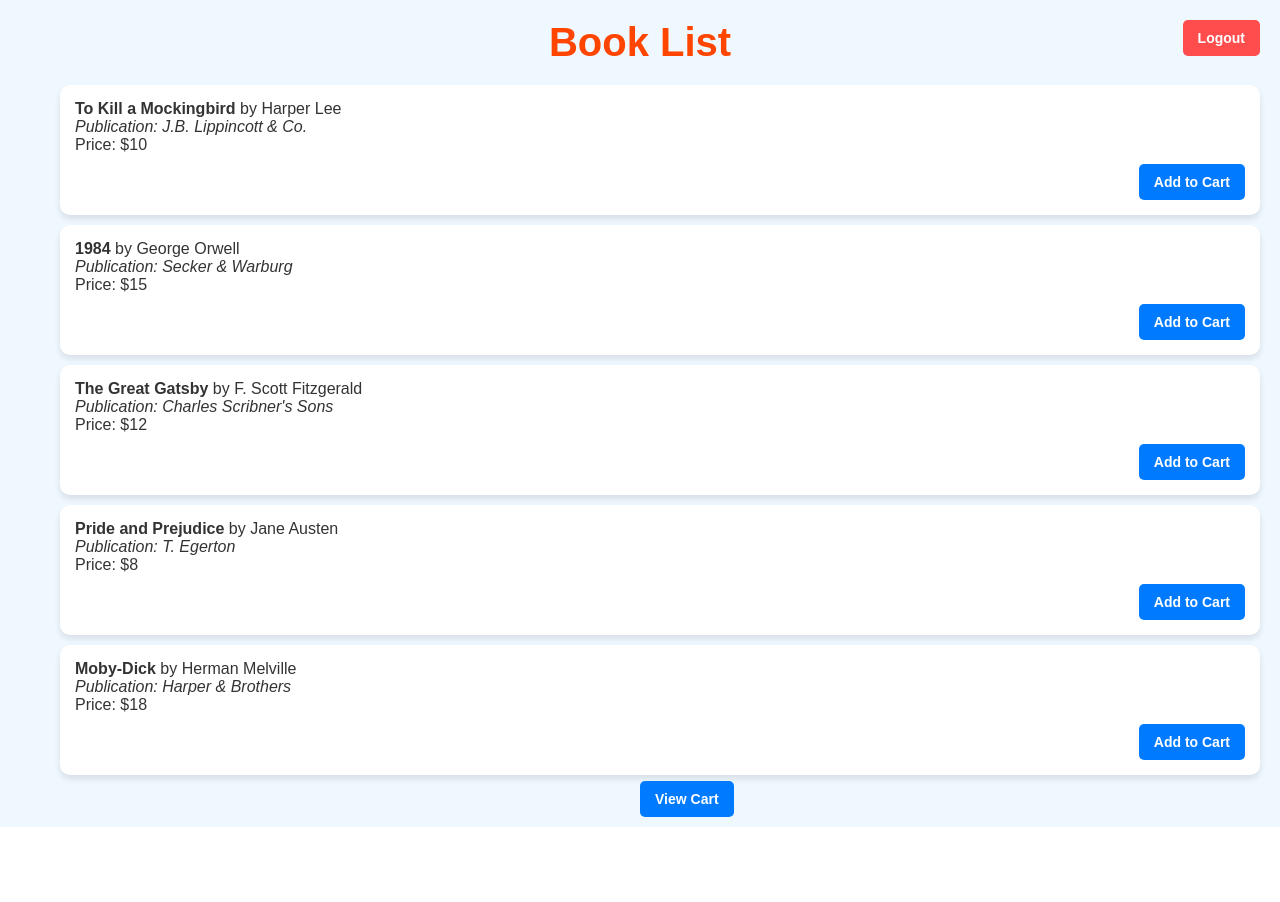
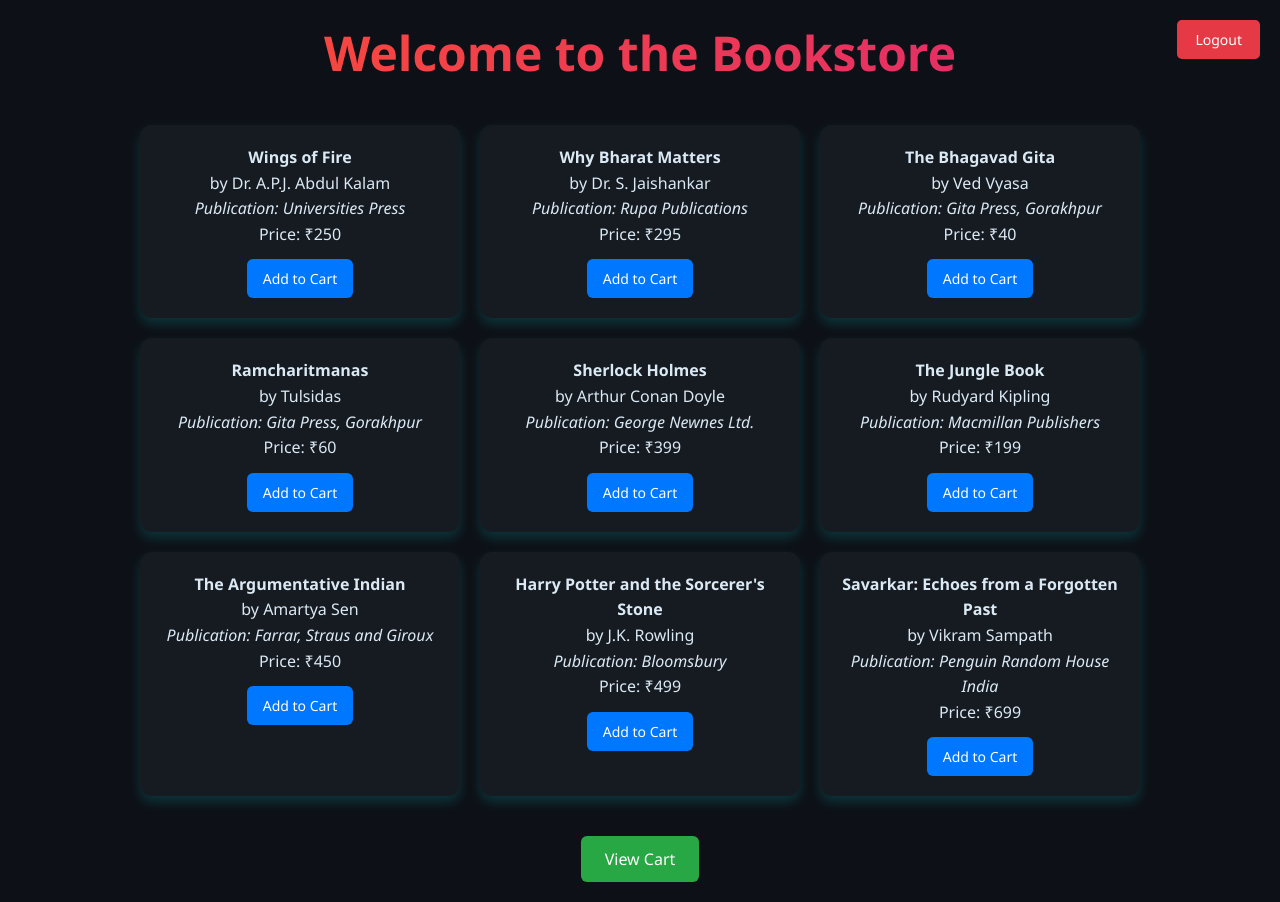
Before and after one commit to krishagrawal30/Bookstore_project, a Django app: page / in a window 1280 px wide. Before the commit the page ends 827 px from the top, so only its background shows below. Run offline with Django 4.2, Linux system fonts and the light colour scheme.

Commit message:
Bookstore updated

```diff
--- a/store/views.py
+++ b/store/views.py
@@ -7,20 +7,25 @@
 
 logger = logging.getLogger(__name__)
 
-# Sample book data for demonstration
+# Sample book data
 BOOKS = [
-    {'id': 1, 'title': 'To Kill a Mockingbird', 'author': 'Harper Lee', 'publication': 'J.B. Lippincott & Co.', 'price': 10},
-    {'id': 2, 'title': '1984', 'author': 'George Orwell', 'publication': 'Secker & Warburg', 'price': 15},
-    {'id': 3, 'title': 'The Great Gatsby', 'author': 'F. Scott Fitzgerald', 'publication': 'Charles Scribner\'s Sons', 'price': 12},
-    {'id': 4, 'title': 'Pride and Prejudice', 'author': 'Jane Austen', 'publication': 'T. Egerton', 'price': 8},
-    {'id': 5, 'title': 'Moby-Dick', 'author': 'Herman Melville', 'publication': 'Harper & Brothers', 'price': 18},
+    {'id': 1, 'title': 'Wings of Fire', 'author': 'Dr. A.P.J. Abdul Kalam', 'publication': 'Universities Press', 'price': 250},
+    {'id': 2, 'title': 'Why Bharat Matters', 'author': 'Dr. S. Jaishankar', 'publication': 'Rupa Publications', 'price': 295},
+    {'id': 3, 'title': 'The Bhagavad Gita', 'author': 'Ved Vyasa', 'publication': 'Gita Press, Gorakhpur', 'price': 40},
+    {'id': 4, 'title': 'Ramcharitmanas', 'author': 'Tulsidas', 'publication': 'Gita Press, Gorakhpur', 'price': 60},
+    {'id': 5, 'title': 'Sherlock Holmes', 'author': 'Arthur Conan Doyle', 'publication': 'George Newnes Ltd.', 'price': 399},
+    {'id': 6, 'title': 'The Jungle Book', 'author': 'Rudyard Kipling', 'publication': 'Macmillan Publishers', 'price': 199},
+    {'id': 7, 'title': 'The Argumentative Indian', 'author': 'Amartya Sen', 'publication': 'Farrar, Straus and Giroux', 'price': 450},
+    {'id': 8, 'title': 'Harry Potter and the Sorcerer\'s Stone', 'author': 'J.K. Rowling', 'publication': 'Bloomsbury', 'price': 499},
+    {'id': 9, 'title': 'Savarkar: Echoes from a Forgotten Past', 'author': 'Vikram Sampath', 'publication': 'Penguin Random House India', 'price': 699}
 ]
+
 
 def book_list(request):
     cart = request.session.get('cart', {})
     if not isinstance(cart, dict):
         cart = {}
-    request.session['cart'] = cart  # Ensure cart is always a dictionary
+    request.session['cart'] = cart
     logger.debug(f"Cart data sent to template: {cart}")
     return render(request, 'store/book_list.html', {'books': BOOKS, 'cart': cart})
 
--- a/templates/store/book_list.html
+++ b/templates/store/book_list.html
@@ -1,133 +1,101 @@
 <html>
-
 <head>
     <title>BOOKSTORE</title>
     <style>
         body {
-            font-family: Arial, sans-serif;
-            margin: 20px;
-            background-color: #f0f8ff;
-            color: #333;
+            font-family: 'Segoe UI', Tahoma, Geneva, Verdana, sans-serif;
+            margin: 0;
+            padding: 20px;
+            background-color: #0d1117;
+            color: #dbe9f4;
         }
 
         h1 {
-            color: #ff4500;
+            background: linear-gradient(90deg, #ff512f, #dd2476);
+            -webkit-background-clip: text;
+            -webkit-text-fill-color: transparent;
             text-align: center;
-            font-size: 2.5em;
-            margin-bottom: 20px;
+            font-size: 3em;
+            margin-bottom: 40px;
+            font-weight: bold;
+        }
+
+        .grid-container {
+            display: grid;
+            grid-template-columns: repeat(auto-fit, minmax(300px, 1fr));
+            gap: 20px;
+            max-width: 1000px;
+            margin: auto;
         }
 
         .book-card {
-            background: #ffffff;
-            margin: 10px 0;
-            padding: 15px;
-            border-radius: 10px;
-            box-shadow: 0 4px 6px rgba(0, 0, 0, 0.1);
-            transition: transform 0.2s, box-shadow 0.2s;
-            display: flex;
-            flex-direction: column;
-            align-items: flex-start;
+            background: #161b22;
+            padding: 20px;
+            border-radius: 12px;
+            box-shadow: 0 6px 12px rgba(0, 255, 255, 0.15);
+            text-align: center;
+            transition: transform 0.2s ease-in-out, box-shadow 0.2s;
         }
 
         .book-card:hover {
-            transform: scale(1.02);
-            box-shadow: 0 6px 10px rgba(0, 0, 0, 0.15);
+            transform: scale(1.03);
+            box-shadow: 0 8px 16px rgba(0, 255, 255, 0.2);
         }
 
         .book-details {
-            margin-bottom: 10px;
+            margin-bottom: 12px;
+            line-height: 1.6;
         }
 
         .add-to-cart {
-            align-self: flex-end;
-            background-color: #007bff;
+            background-color: #0077ff;
             color: white;
-            padding: 10px 15px;
-            border: none;
-            border-radius: 5px;
+            padding: 10px 16px;
+            border-radius: 6px;
             text-decoration: none;
             font-size: 14px;
             transition: background-color 0.3s;
+            display: inline-block;
         }
 
         .add-to-cart:hover {
-            background-color: #0056b3;
-        }
-
-        button {
-            background-color: #ff4500;
-            color: white;
-            border: none;
-            padding: 10px 15px;
-            border-radius: 5px;
-            cursor: pointer;
-            transition: background-color 0.3s;
-        }
-
-        button:hover {
-            background-color: #ff6347;
-        }
-
-        input[type="number"] {
-            width: 60px;
-            padding: 5px;
-            border: 1px solid #ccc;
-            border-radius: 5px;
-            text-align: center;
-        }
-
-        a {
-            text-decoration: none;
-            color: #007bff;
-            font-weight: bold;
-            transition: color 0.3s;
-        }
-
-        a:hover {
-            color: #0056b3;
+            background-color: #0059c1;
         }
 
         .logout {
             position: absolute;
             top: 20px;
             right: 20px;
-            background-color: #ff4d4d;
+            background-color: #e63946;
             color: white;
-            padding: 10px 15px;
-            border: none;
+            padding: 10px 18px;
             border-radius: 5px;
+            font-size: 14px;
             text-decoration: none;
-            font-size: 14px;
+            transition: background-color 0.3s;
         }
 
         .logout:hover {
-            background-color: #e60000;
+            background-color: #c9182c;
         }
 
         .button {
-            background-color: #007bff;
+            text-decoration: none;
+            background-color: #28a745;
             color: white;
-            padding: 10px 15px;
-            border: none;
-            border-radius: 5px;
-            text-decoration: none;
-            font-size: 14px;
-            margin-top: 20px;
-            position: relative;
-            bottom: 0;
-            right: 0;
-            transition: transform 0.3s, background-color 0.3s;
-            left: 50%;
-            transform: translateX(-50%);
+            padding: 12px 24px;
+            border-radius: 6px;
+            font-size: 16px;
+            text-align: center;
+            display: block;
+            margin: 40px auto 0;
+            width: fit-content;
+            transition: background-color 0.3s, transform 0.2s;
         }
 
         .button:hover {
-            background-color: #0056b3;
-            transform: scale(1.1);
-        }
-
-        .quantity {
-            display: none;
+            background-color: #218838;
+            transform: scale(1.05);
         }
     </style>
 </head>
@@ -135,20 +103,22 @@
 <body>
     {% load custom_filters %}
     <a href="{% url 'logout' %}" class="logout">Logout</a>
-    <h1>Book List</h1>
-    <ul>
+    <h1>Welcome to the Bookstore</h1>
+
+    <div class="grid-container">
         {% for book in books %}
-        <li class="book-card">
+        <div class="book-card">
             <div class="book-details">
-                <strong>{{ book.title }}</strong> by {{ book.author }}<br>
+                <strong>{{ book.title }}</strong><br>
+                by {{ book.author }}<br>
                 <em>Publication: {{ book.publication }}</em><br>
-                Price: ${{ book.price }}<br>
+                Price: ₹{{ book.price }}
             </div>
             <a href="{% url 'add_to_cart' book.id %}" class="add-to-cart">Add to Cart</a>
-        </li>
+        </div>
         {% endfor %}
-    </ul>
-    <a href="{% url 'cart_list' %}" class="button">View Cart</a>
+    </div>
+
+    <a href="{% url 'cart_list' %}" class="button"> View Cart </a>
 </body>
-
 </html>
```
Also changed, not shown: templates/store/cart_list.html (+57 -51 lines), templates/store/login.html (+56 -33 lines), templates/store/signup.html (+67 -36 lines), db.sqlite3, 1 other file.
